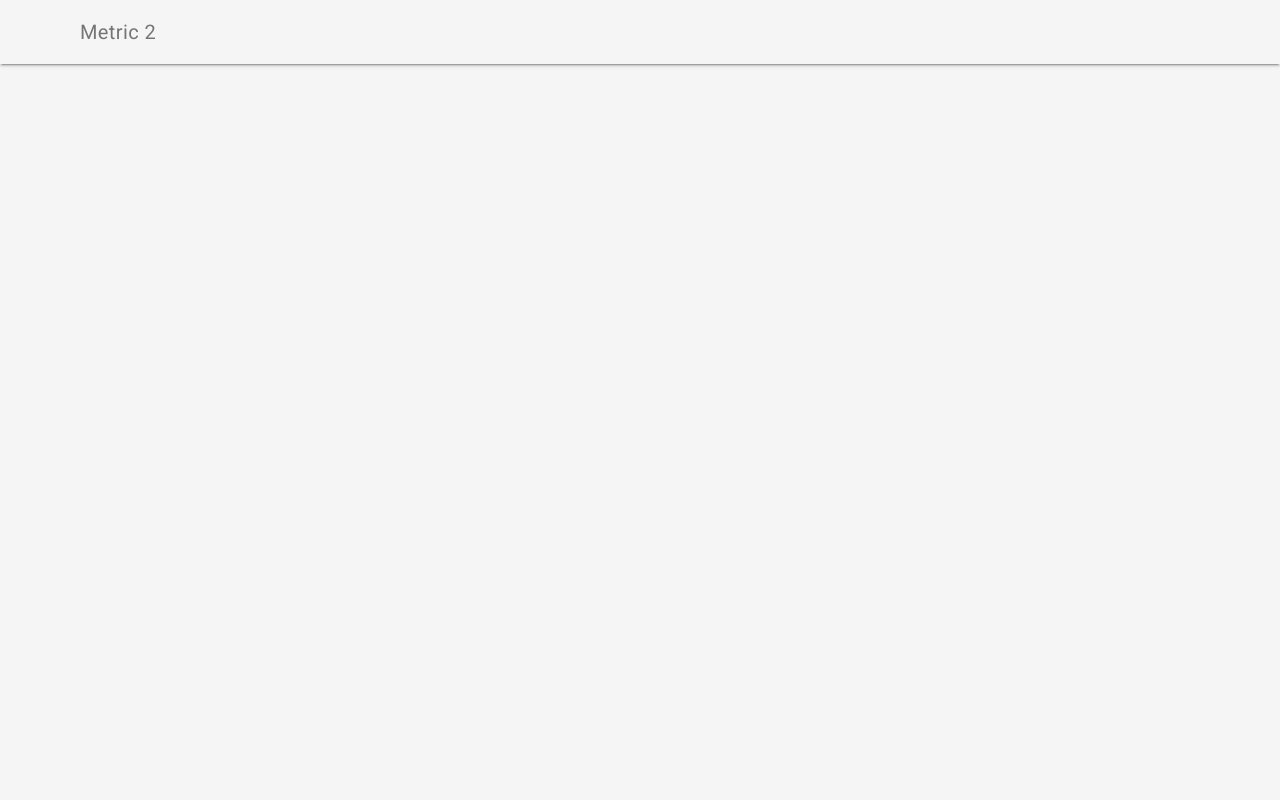
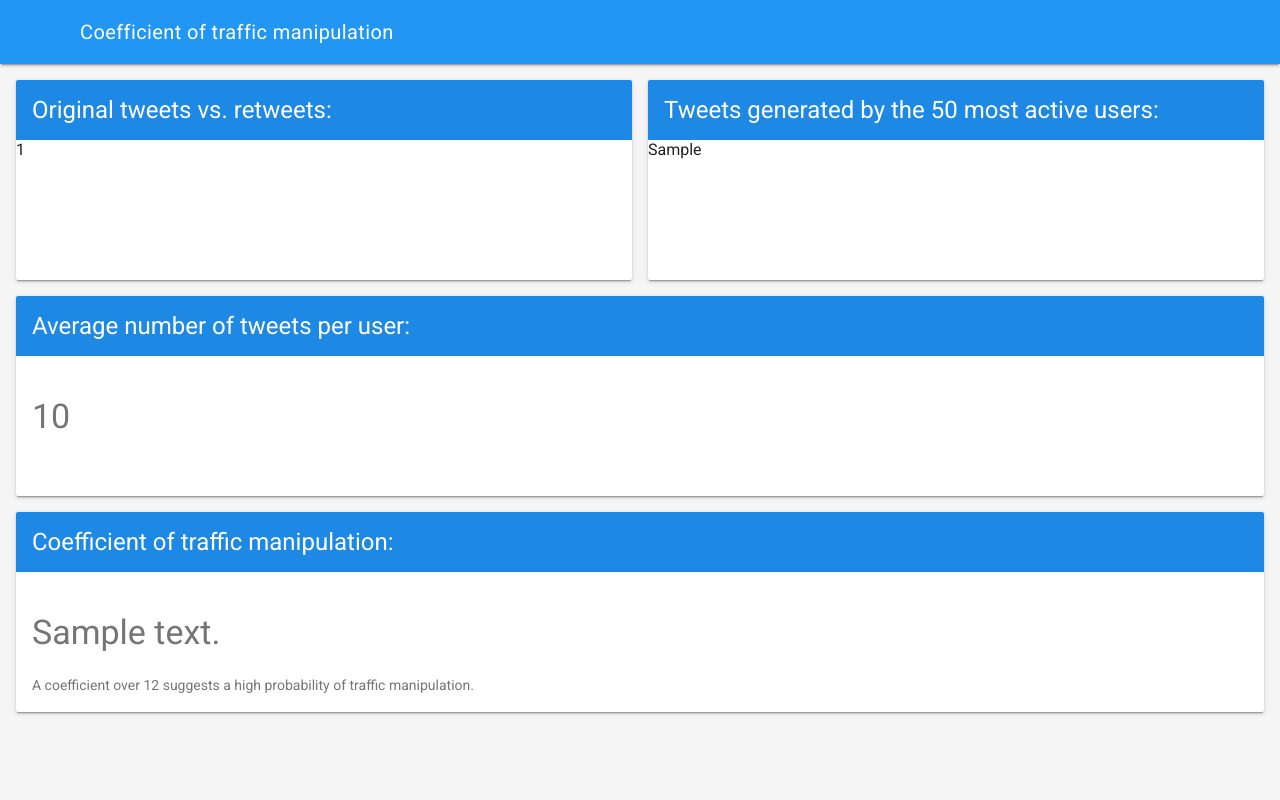
Before and after one commit to shashvatshukla/visualising-political-shills, a Flask app: template templates/metric2.html in a window 1280 px wide. Run offline with Flask 2, Linux system fonts and the light colour scheme; the template is opened without the code that fills it: most values are stand-ins (such as "Sample title", 1, 10 or a date in 2020).

Commit message:
Added metrics

```diff
--- a/templates/metric2.html
+++ b/templates/metric2.html
@@ -2,7 +2,7 @@
 <html lang="en">
 <head>
     <meta charset="utf-8">
-    <title>Metric 2</title>
+    <title>Coefficient of traffic manipulation</title>
 
     <link rel="shortcut icon" href="../static/twitter_icon.jpg">
 
@@ -24,23 +24,62 @@
 </head>
 <body>
 <div class="mdl-layout mdl-js-layout mdl-layout--fixed-header">
-    <header class="demo-header mdl-layout__header mdl-color--grey-100 mdl-color-text--grey-600">
+    <header class="demo-header mdl-layout__header mdl-color--blue mdl-color-text--white">
         <div class="mdl-layout__header-row">
-            <span class="mdl-layout-title">Metric 2</span>
+            <span class="mdl-layout-title">Coefficient of traffic manipulation</span>
         </div>
     </header>
     <div class="demo-drawer mdl-layout__drawer mdl-color--blue-grey-900 mdl-color-text--blue-grey-50">
         <nav class="demo-navigation mdl-navigation mdl-color--blue-grey-800">
-            <a class="mdl-navigation__link" href="dashboard.html"><i class="mdl-color-text--white material-icons" role="presentation">dashboard</i><font color="white">Dashboard</font></a>
-            <a class="mdl-navigation__link" href="metric1.html"><i class="mdl-color-text--white material-icons" role="presentation">perm_data_setting</i><font color="white">Metric1</font></a>
-            <a class="mdl-navigation__link" href="metric2.html"><i class="mdl-color-text--white material-icons" role="presentation">perm_data_setting</i><font color="white">Metric2</font></a>
+            <a class="mdl-navigation__link" href="\dashboard"><i class="mdl-color-text--white material-icons" role="presentation">dashboard</i><font color="white">Dashboard</font></a>
+            <a class="mdl-navigation__link" href="\metric1"><i class="mdl-color-text--white material-icons" role="presentation">perm_data_setting</i><font color="white">Traffic increase pattern</font></a>
+            <a class="mdl-navigation__link" href="\metric2"><i class="mdl-color-text--white material-icons" role="presentation">perm_data_setting</i><font color="white">Coefficient of traffic manipulation</font></a>
             <a class="mdl-navigation__link" href="metric3.html"><i class="mdl-color-text--white material-icons" role="presentation">perm_data_setting</i><font color="white">Metric3</font></a>
             <a class="mdl-navigation__link" href="metric4.html"><i class="mdl-color-text--white material-icons" role="presentation">perm_data_setting</i><font color="white">Metric4</font></a>
             <a class="mdl-navigation__link" href="metric5.html"><i class="mdl-color-text--white material-icons" role="presentation">perm_data_setting</i><font color="white">Metric5</font></a>
         </nav>
     </div>
     <main class="mdl-layout__content mdl-color--grey-100">
+        <div class="mdl-grid">
 
+            <div class = "mdl-cell mdl-cell--6-col">
+                <div class="demo-card-wide mdl-card mdl-shadow--2dp" style="width: 100%">
+                    <div class="mdl-card__title">
+                        <h2 class="mdl-card__title-text">Original tweets vs. retweets:</h2>
+                    </div>
+                    {{retweets_percent_pie}}
+                </div>
+            </div>
+            <div class = "mdl-cell mdl-cell--6-col">
+                <div class="demo-card-wide mdl-card mdl-shadow--2dp" style="width: 100%">
+                    <div class="mdl-card__title">
+                        <h2 class="mdl-card__title-text">Tweets generated by the 50 most active users:</h2>
+                    </div>
+                    {{most_tweets_pie}}
+                </div>
+            </div>
+            <div class = "mdl-cell mdl-cell--12-col">
+                <div class="demo-card-wide mdl-card mdl-shadow--2dp" style="width: 100%">
+                    <div class="mdl-card__title">
+                        <h2 class="mdl-card__title-text">Average number of tweets per user:</h2>
+                    </div>
+                    <div class="mdl-card__supporting-text">
+                        <h3>{{average_tweets}}</h3>
+                    </div>
+                </div>
+            </div>
+            <div class = "mdl-cell mdl-cell--12-col">
+                <div class="demo-card-wide mdl-card mdl-shadow--2dp" style="width: 100%">
+                    <div class="mdl-card__title">
+                        <h2 class="mdl-card__title-text">Coefficient of traffic manipulation:</h2>
+                    </div>
+                    <div class="mdl-card__supporting-text">
+                        <h3>{{coeff_text}}</h3>
+                        A coefficient over 12 suggests a high probability of traffic manipulation.
+                    </div>
+                </div>
+            </div>
+        </div>
     </main>
 </div>
 
```
